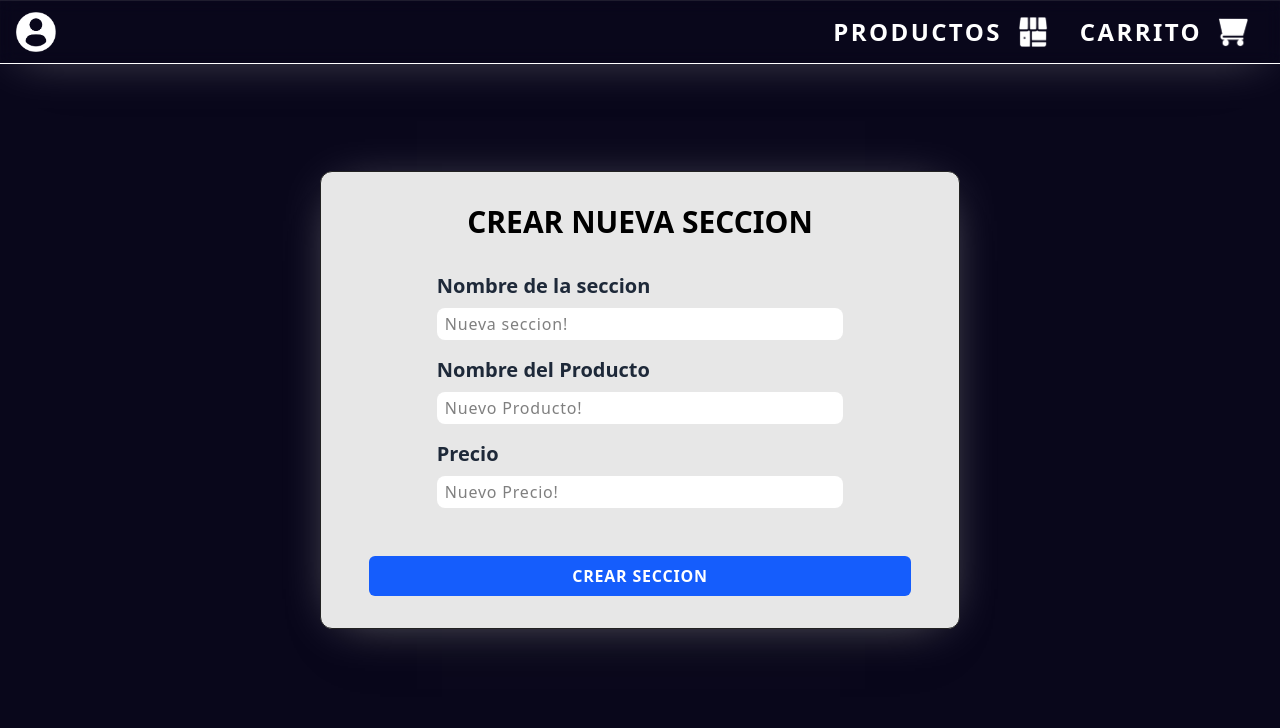
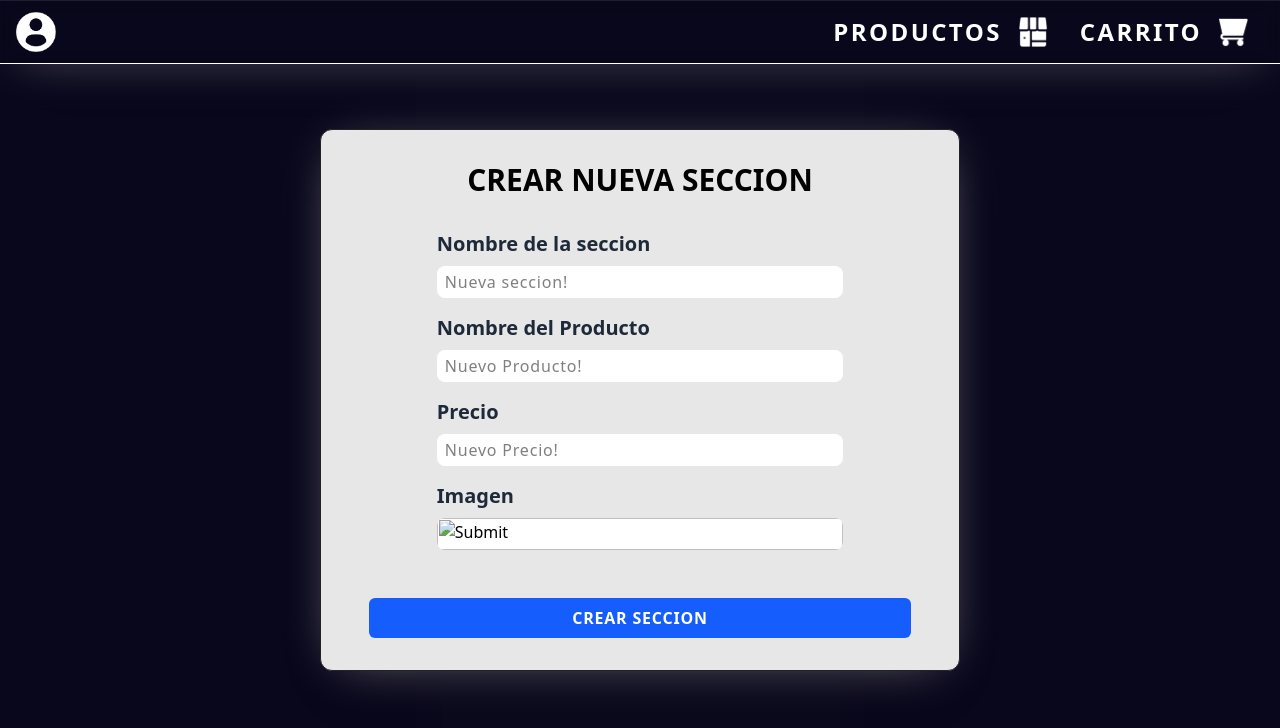
Before and after one commit to AndresG2412/OnlineShop, a Next.js app: page /Pages/Admin/View/FormsSections/AddSection in a window 1280 px wide. Shown: the top 728 px of the page. Built offline with nearby package versions, Linux system fonts and the light colour scheme; no server answers.

Commit message:
form add section admin

```diff
--- a/src/app/Pages/Admin/View/FormsSections/AddSection/page.jsx
+++ b/src/app/Pages/Admin/View/FormsSections/AddSection/page.jsx
@@ -101,6 +101,19 @@ export default function page() {
                         )}
                     </div>
 
+                    <div className={`mx-auto w-3/4 flex mb-4 flex-col gap-2 ${errors.Imagen ? "mb-2" : "mb-4"}`}>
+                        <label className="font-semibold text-xl text-gray-800">Imagen</label>
+                        <input
+                            {...register("Imagen", { required: "La imagen es requerida!" })}
+                            type="image"
+                            className='w-full h-8 bg-white rounded-lg'
+                        />
+
+                        {errors.Imagen && (
+                            <span className='text-red-500'>{errors.Imagen.message}</span>
+                        )}
+                    </div>
+
                     <button
                         type="submit"
                         className="mt-8 w-full uppercase font-semibold tracking-wider bg-blue-600 hover:bg-blue-700 text-white py-2 px-4 rounded-md transition duration-300 focus:outline-none focus:ring-2 focus:ring-blue-500 focus:ring-offset-2"
```
